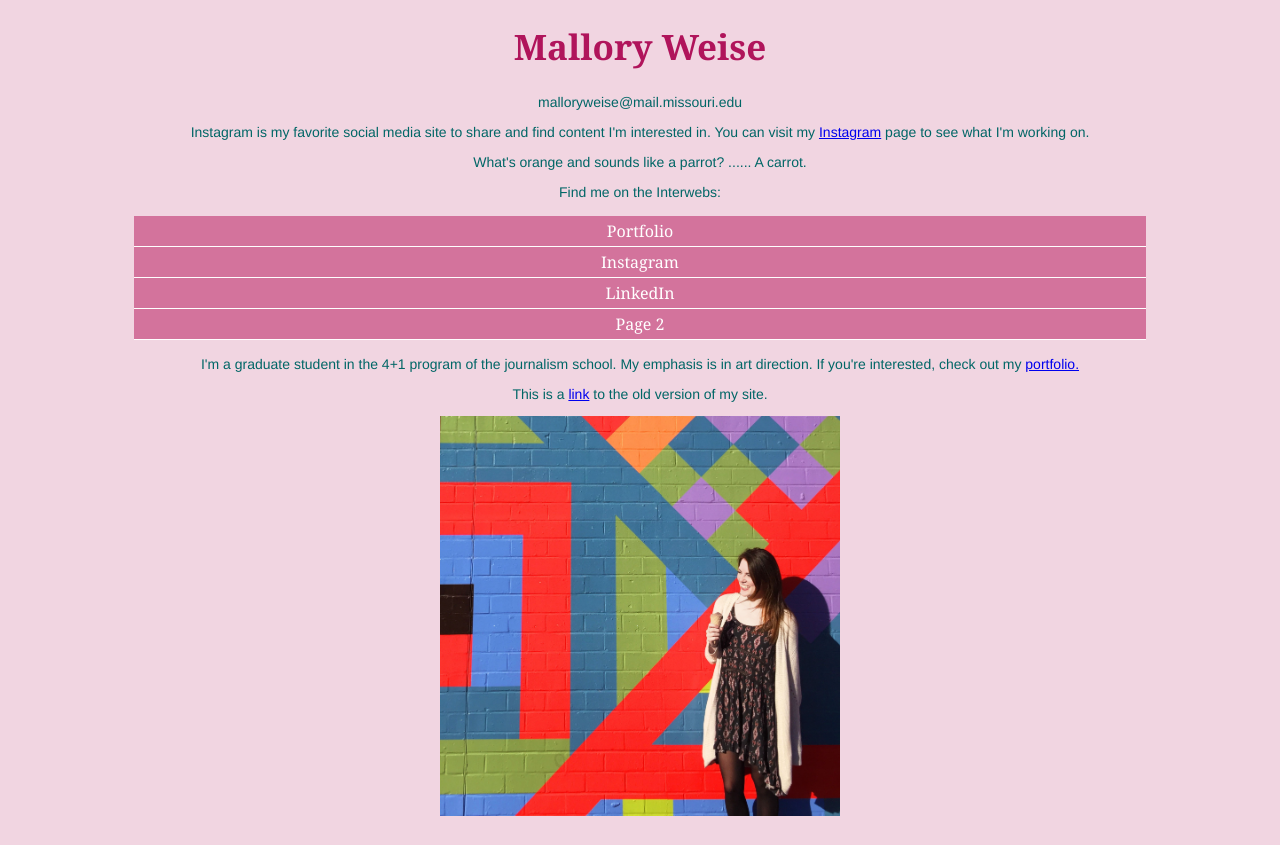
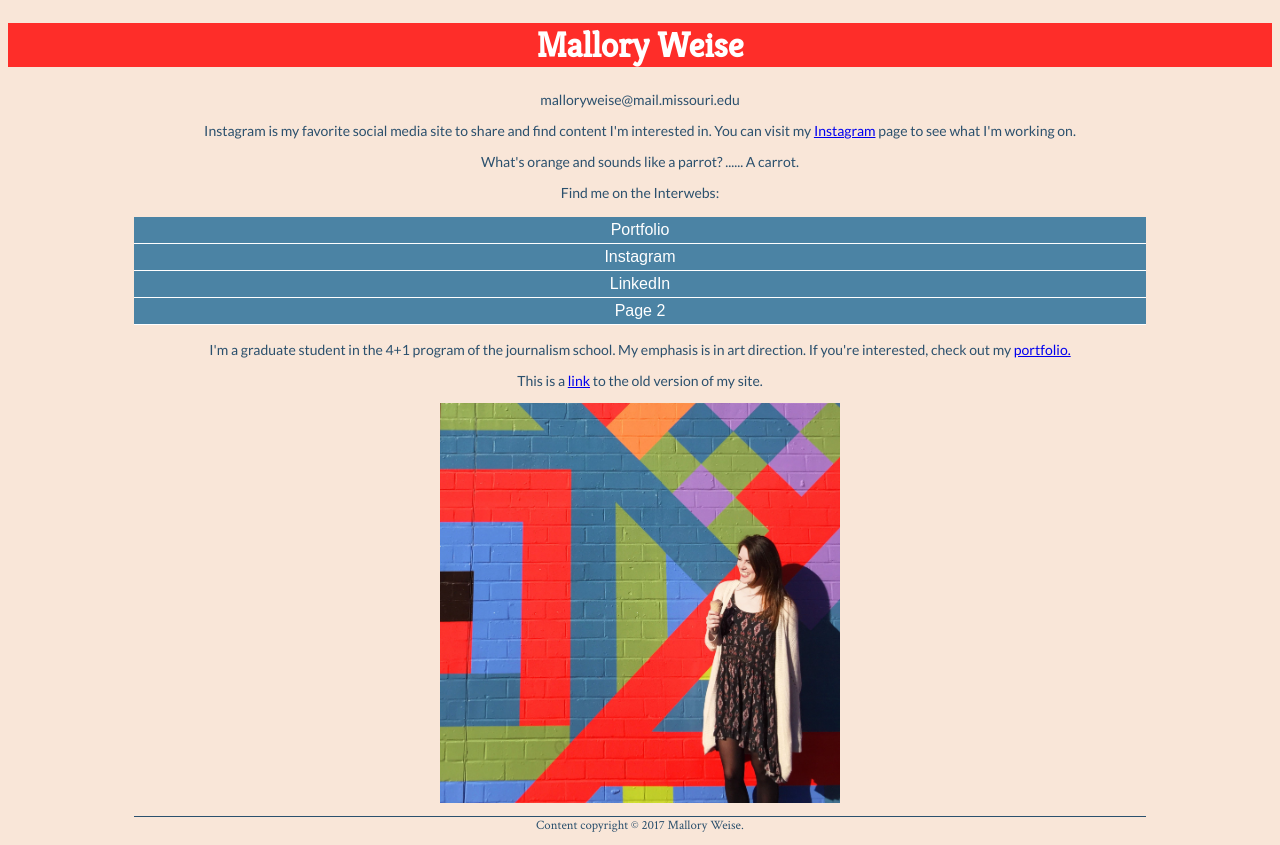
Before and after one commit to J4502-ss17/malloryweise, a plain HTML site: page index.html in a window 1280 px wide. Before the commit the page ends 824 px from the top, so only its background shows below. Drawn offline with Linux system fonts and the light colour scheme.

Commit message:
Color and font updates

```diff
--- a/index.html
+++ b/index.html
@@ -7,13 +7,17 @@
 	<title>	Mallory Weise J4502 Assignment 2 </title>
 	<meta http-equiv="content-type"
 		content="text/html;charset=utf-8" />
+    <link href="https://fonts.googleapis.com/css?family=Crimson+Text|Kreon|Lato" rel="stylesheet">
     <link rel="stylesheet" type="text/css" href="style.css"/>
 </head>
 
+<header>
+<h1> Mallory Weise</h1>
+</header>
+
 <body>
   <div id="container">
-<!--This is a comment. It won't show up in your browser, only in the page source-->
-<h1>Mallory Weise</h1>
+
   <p>malloryweise@mail.missouri.edu</p>
   <p>Instagram is my favorite social media site to share and find content I'm interested in. You can visit my <a href="https://www.instagram.com/mallory_weise/">Instagram</a> page to see what I'm working on.</p>
   <p>What's orange and sounds like a parrot? ...... A carrot.</p>
@@ -32,6 +36,7 @@
 <a href="mailto:malloryweise@mail.missouri.edu">
 <img src="malpic.jpg" alt="a picture of mallory by a mural" title="A picture of Mallory" width="400px"/>
 </a>
+<p id="footer">Content copyright &copy; 2017 Mallory Weise.</p>
 <!-- <end container tag> -->
 </div>
 </body>
--- a/style.css
+++ b/style.css
@@ -7,20 +7,24 @@
 }
 
 body {
-  background-color: #f1d5e1;
+  background-color: #f9e6d8;
+}
+
+header{
+  background-color: #fe2d29
 }
 
 h1 {
-  font-family: Georgia, "Times New Roman", serif;
+  font-family:'Kreon', serif;
   font-size: 35px;
-  color: #b0145b;
+  color: #fff;
   font-weight: bold;
   text-align: center;
 }
 
 p{
-  color: #006666;
-  font-family: Helvetica, Arial, Sans-serif;
+  color: #2b506d;
+  font-family: 'Lato', sans-serif;
   font-size: 14px;
   font-weight: normal;
   text-align: center;
@@ -41,17 +45,23 @@ p{
 #nav a:link, #nav a:visited {
   display: block;
   color: #fff;
-  background-color: #d3739c;
+  background-color: #4b83a4;
   text-decoration: none;
-  font-family: Georgia, "Times New Roman", serif;
+  font-family:'Nunito Sans', sans-serif;
   text-align: center;
   padding: 4px;
 }
 
 #nav a:hover, #nav a:active {
-  background-color: #b0145b;
+  background-color: #36587d;
 }
 
 img {
   border: none;
 }
+
+#footer {
+    color: #2b506d;
+    font-family: 'Crimson Text', serif;
+    font-size: 0.8em;
+    border-top: 1px solid #2b506d;
```
